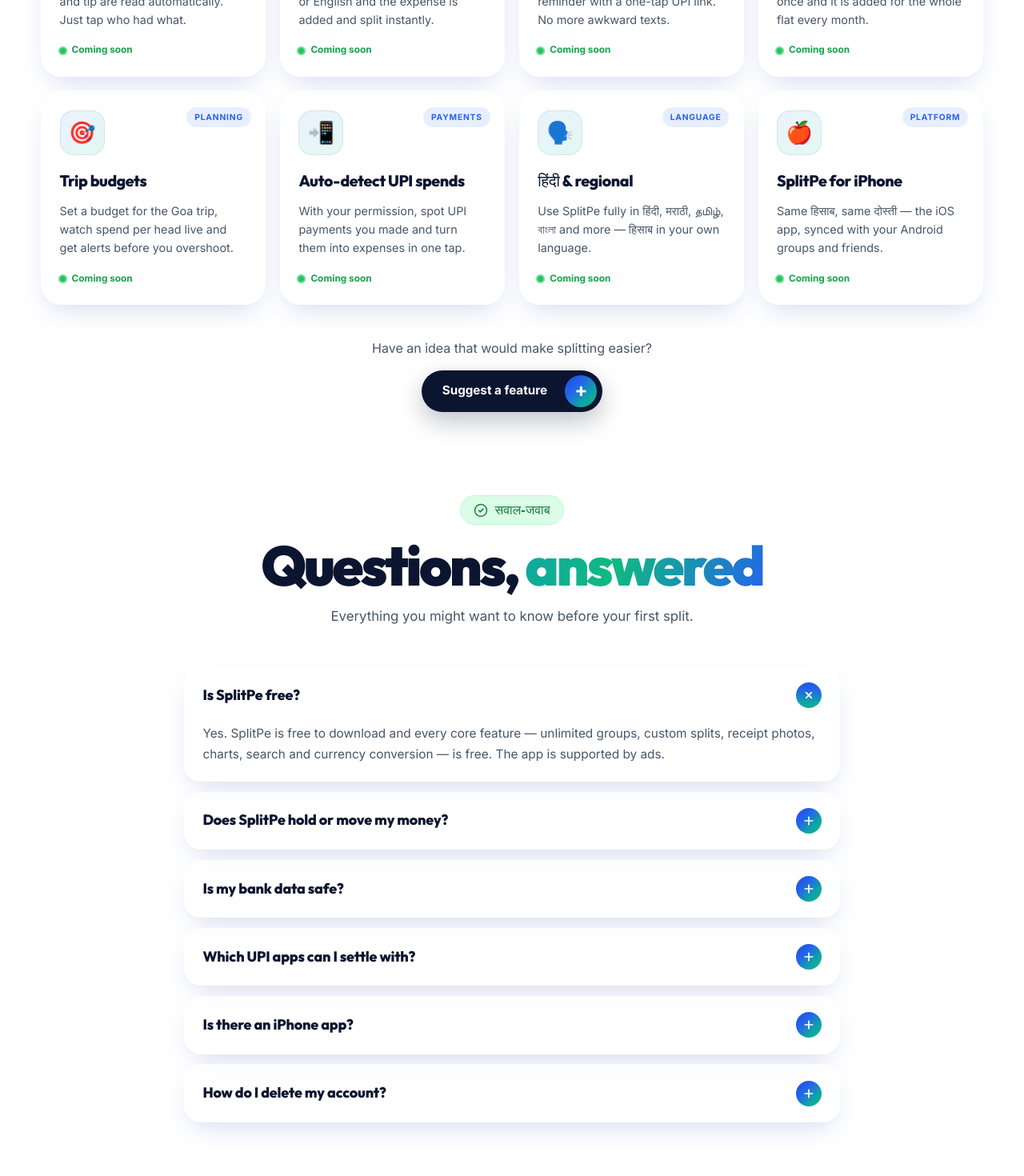
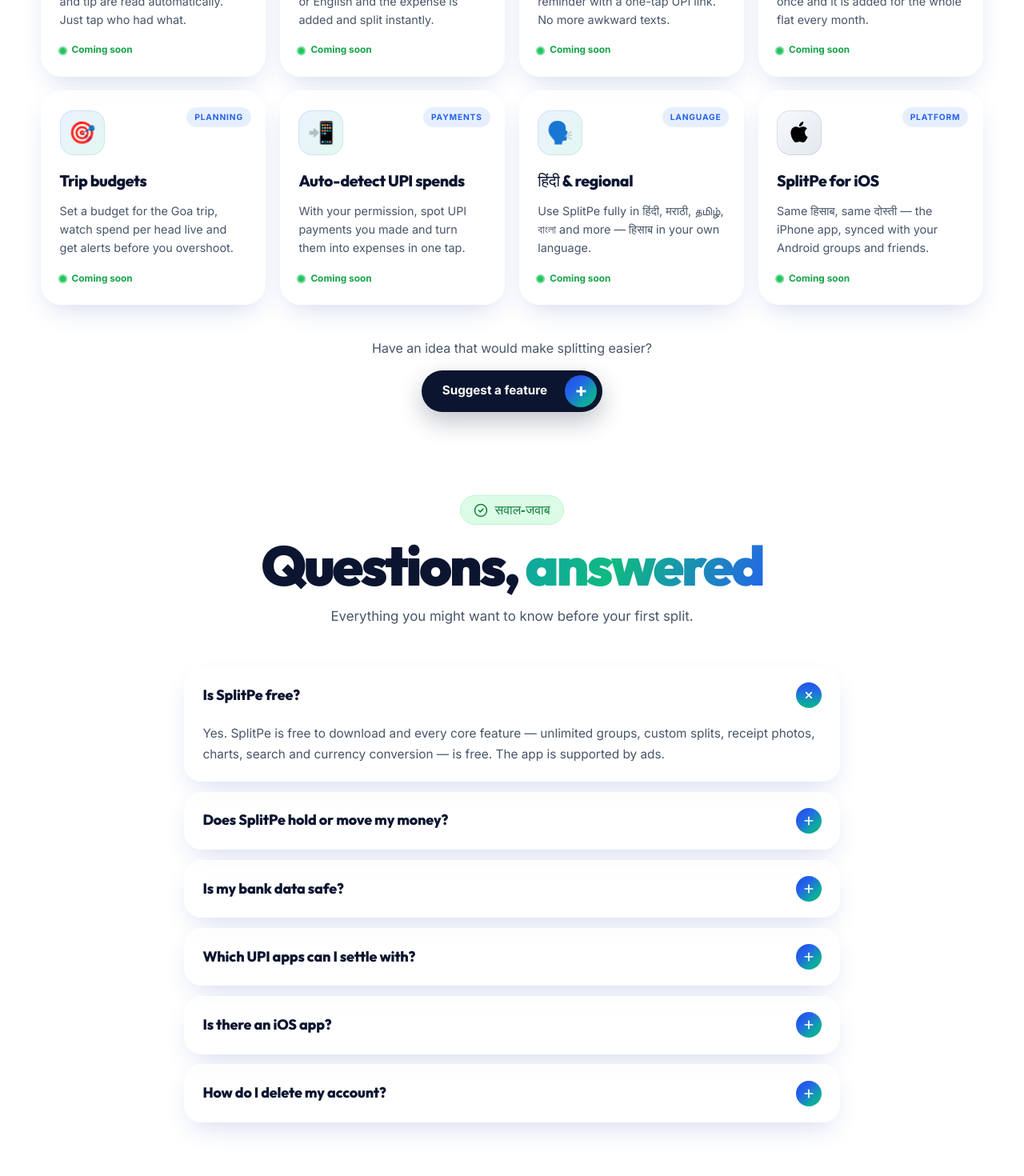
Before and after one commit to iampritam0/split-pe, a React (Vite) app: page / in a window 1280 px wide. Shown: the part 2940-4410 px from the top of the page at 80% size. Built offline with nearby package versions, Linux system fonts and the light colour scheme; the HTML template or start-up script is replaced by a standard one.

Commit message:
ios logo added

```diff
--- a/src/components/landing/IconSprite.tsx
+++ b/src/components/landing/IconSprite.tsx
@@ -36,6 +36,8 @@
       <symbol id="i-camera" viewBox="0 0 24 24"><path d="M14.5 4h-5L7 7H4a2 2 0 0 0-2 2v9a2 2 0 0 0 2 2h16a2 2 0 0 0 2-2V9a2 2 0 0 0-2-2h-3l-2.5-3z"/><circle cx="12" cy="13" r="3"/></symbol>
       <symbol id="i-globe" viewBox="0 0 24 24"><circle cx="12" cy="12" r="10"/><path d="M12 2a14.5 14.5 0 0 0 0 20 14.5 14.5 0 0 0 0-20"/><path d="M2 12h20"/></symbol>
       <symbol id="i-lock" viewBox="0 0 24 24"><rect width="18" height="11" x="3" y="11" rx="2" ry="2"/><path d="M7 11V7a5 5 0 0 1 10 0v4"/></symbol>
+      {/* Apple logo, filled (Simple Icons) — for the iOS app card */}
+      <symbol id="i-apple" viewBox="0 0 24 24"><path fill="currentColor" d="M12.152 6.896c-.948 0-2.415-1.078-3.96-1.04-2.04.027-3.91 1.183-4.961 3.014-2.117 3.675-.546 9.103 1.519 12.09 1.013 1.454 2.208 3.09 3.792 3.039 1.52-.065 2.09-.987 3.935-.987 1.831 0 2.35.987 3.96.948 1.637-.026 2.676-1.48 3.676-2.948 1.156-1.688 1.636-3.325 1.662-3.415-.039-.013-3.182-1.221-3.22-4.857-.026-3.04 2.48-4.494 2.597-4.559-1.429-2.09-3.623-2.324-4.39-2.376-2-.156-3.675 1.09-4.61 1.09zM15.53 3.83c.843-1.012 1.4-2.427 1.245-3.83-1.207.052-2.662.805-3.532 1.818-.78.896-1.454 2.338-1.273 3.714 1.338.104 2.715-.688 3.559-1.701"/></symbol>
       <symbol id="i-search" viewBox="0 0 24 24"><circle cx="11" cy="11" r="8"/><path d="m21 21-4.3-4.3"/></symbol>
     </svg>
   );
--- a/src/components/landing/data.ts
+++ b/src/components/landing/data.ts
@@ -5,7 +5,7 @@
   | "bell" | "users" | "receipt" | "down" | "up" | "plus" | "swap" | "userplus"
   | "home" | "doc" | "user" | "food" | "shield" | "check" | "chev" | "plane"
   | "cart" | "film" | "car" | "zap" | "coffee" | "x" | "play" | "android"
-  | "chart" | "camera" | "globe" | "lock" | "search";
+  | "chart" | "camera" | "globe" | "lock" | "search" | "apple";
 
 // In-page sections, used by the header menu and the footer.
 export const NAV_LINKS = [
@@ -122,7 +122,8 @@
   { cat: "bills", title: "Bills", text: "Electricity, OTT, recharge" },
 ];
 
-export const UPCOMING: { tag: string; emoji: string; title: string; text: string }[] = [
+// `icon` (a sprite symbol) is shown instead of `emoji` when set.
+export const UPCOMING: { tag: string; emoji: string; icon?: IconName; title: string; text: string }[] = [
   { tag: "AI", emoji: "📸", title: "Scan & Split", text: "Snap a restaurant bill — items, tax and tip are read automatically. Just tap who had what." },
   { tag: "Voice", emoji: "🎙️", title: "Bol ke add karo", text: "Say “Chai 240, teen log” in Hindi or English and the expense is added and split instantly." },
   { tag: "Reminders", emoji: "💬", title: "WhatsApp nudges", text: "Send a friendly, auto-written reminder with a one-tap UPI link. No more awkward texts." },
@@ -130,5 +131,5 @@
   { tag: "Planning", emoji: "🎯", title: "Trip budgets", text: "Set a budget for the Goa trip, watch spend per head live and get alerts before you overshoot." },
   { tag: "Payments", emoji: "📲", title: "Auto-detect UPI spends", text: "With your permission, spot UPI payments you made and turn them into expenses in one tap." },
   { tag: "Language", emoji: "🗣️", title: "हिंदी & regional", text: "Use SplitPe fully in हिंदी, मराठी, தமிழ், বাংলা and more — हिसाब in your own language." },
-  { tag: "Platform", emoji: "🍎", title: "SplitPe for iPhone", text: "Same हिसाब, same दोस्ती — the iOS app, synced with your Android groups and friends." },
+  { tag: "Platform", emoji: "", icon: "apple", title: "SplitPe for iOS", text: "Same हिसाब, same दोस्ती — the iPhone app, synced with your Android groups and friends." },
 ];
--- a/src/components/landing/sections/Faq.tsx
+++ b/src/components/landing/sections/Faq.tsx
@@ -27,7 +27,7 @@
     a: "Any UPI app on your phone — Google Pay, PhonePe, Paytm, BHIM or your bank's app. SplitPe hands off the exact amount and you confirm the payment there.",
   },
   {
-    q: "Is there an iPhone app?",
+    q: "Is there an iOS app?",
     a: "Not yet — SplitPe is on Android today and the iOS app is on our upcoming list, synced with your Android groups.",
   },
   {
--- a/src/components/landing/sections/Upcoming.tsx
+++ b/src/components/landing/sections/Upcoming.tsx
@@ -1,4 +1,5 @@
 import { SUPPORT_EMAIL } from "../../../constants";
+import Icon from "../Icon";
 import { UPCOMING } from "../data";
 import SectionHead from "./SectionHead";
 
@@ -14,7 +15,7 @@
           {UPCOMING.map((u) => (
             <article key={u.title} className="l-card glass-tile reveal">
               <span className="up-tag">{u.tag}</span>
-              <span className="l-ic">{u.emoji}</span>
+              <span className={`l-ic ${u.icon ? `l-ic-${u.icon}` : ""}`}>{u.icon ? <Icon name={u.icon} className="" /> : u.emoji}</span>
               <h3>{u.title}</h3>
               <p>{u.text}</p>
               <span className="up-soon">
--- a/src/components/landing/styles/sections.css
+++ b/src/components/landing/styles/sections.css
@@ -38,6 +38,9 @@
     box-shadow: 0 0 0 2px rgba(37, 99, 235, 0.35), 0 24px 44px -14px rgba(30, 64, 175, 0.4);
 }
 .l-card:hover .l-ic { transform: rotate(-10deg) scale(1.12); }
+/* Real Apple logo on the iOS card: black mark on a light tile */
+.l-ic-apple { color: #000; background: linear-gradient(135deg, #f8fafc, #e2e8f0); box-shadow: inset 0 0 0 1px rgba(15,23,42,0.1); }
+.l-ic-apple svg { width: 26px; height: 26px; margin-top: -2px; }
 .l-card h3 { font-family: var(--font-heading); font-weight: 800; font-size: 1.22rem; letter-spacing: -0.02em; margin-top: 0.3rem; }
 .l-card p { font-size: 0.9rem; line-height: 1.6; color: var(--muted-color); }
 
```
